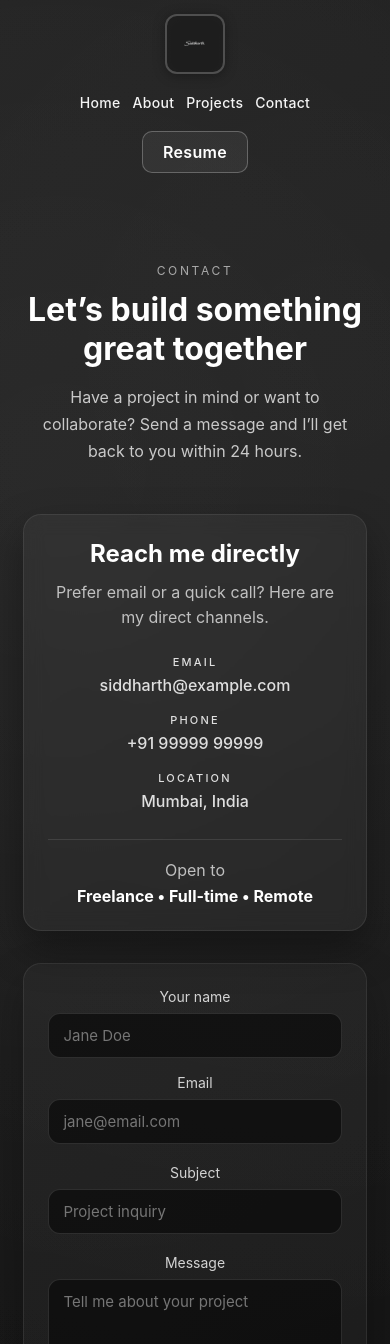
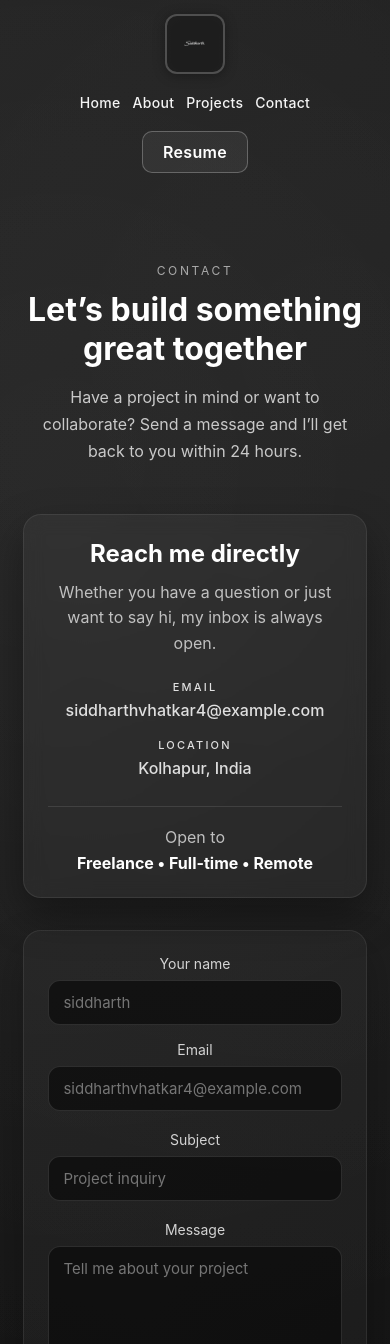
Before and after one commit to SiddharthThe/Portfolio, a React (Create React App) app: page /contact in a window 390 px wide. Shown: the top 1344 px of the page. Built offline with nearby package versions, Linux system fonts and the light colour scheme.

Commit message:
Remove phone number from contact page

```diff
--- a/src/pages/contact.js
+++ b/src/pages/contact.js
@@ -22,20 +22,16 @@ const Contact = () => {
           <div className="contact-card">
             <h2>Reach me directly</h2>
             <p>
-              Prefer email or a quick call? Here are my direct channels.
+                Whether you have a question or just want to say hi, my inbox is always open.
             </p>
             <div className="contact-list">
               <div>
                 <span className="contact-label">Email</span>
-                <a href="mailto:siddharth@example.com">siddharth@example.com</a>
-              </div>
-              <div>
-                <span className="contact-label">Phone</span>
-                <a href="tel:+919999999999">+91 99999 99999</a>
+                <a href="mailto:siddharthvhatkar4@example.com">siddharthvhatkar4@example.com</a>
               </div>
               <div>
                 <span className="contact-label">Location</span>
-                <span>Mumbai, India</span>
+                <span>Kolhapur, India</span>
               </div>
             </div>
             <div className="contact-availability">
@@ -48,11 +44,11 @@ const Contact = () => {
             <div className="form-row">
               <div className="form-field">
                 <label htmlFor="name">Your name</label>
-                <input id="name" name="name" type="text" placeholder="Jane Doe" required />
+                <input id="name" name="name" type="text" placeholder="siddharth" required />
               </div>
               <div className="form-field">
                 <label htmlFor="email">Email</label>
-                <input id="email" name="email" type="email" placeholder="jane@email.com" required />
+                <input id="email" name="email" type="email" placeholder="siddharthvhatkar4@example.com" required />
               </div>
             </div>
             <div className="form-field">
```
